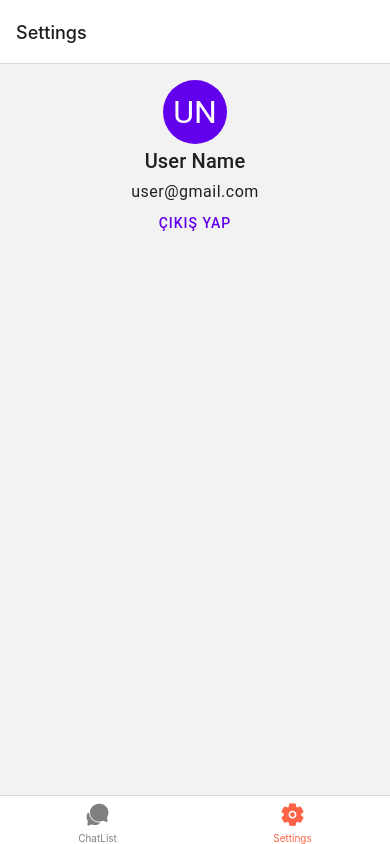
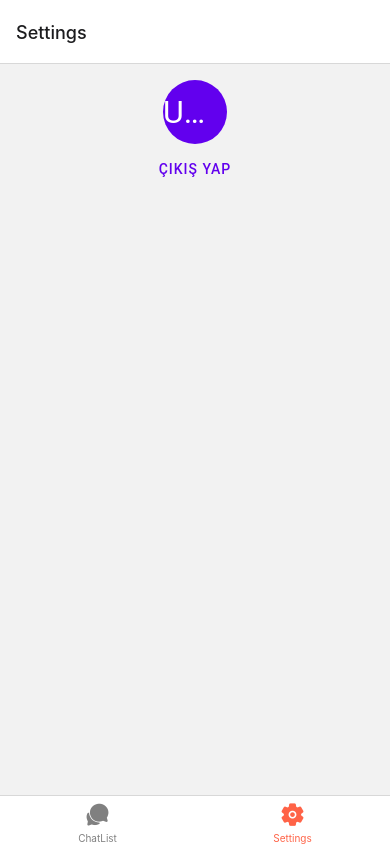
Before and after one commit to ucankalecansu/chat-app, a React Native app: screen /Settings in a window 390 px wide. Built offline with nearby package versions, Linux system fonts and the light colour scheme; no server answers.

Commit message:
settings ve chatlist

```diff
--- a/screens/ChatList.js
+++ b/screens/ChatList.js
@@ -1,22 +1,36 @@
-import React,{useState} from "react";
+import React,{useState,useEffect} from "react";
 import {View} from "react-native";
 import {List, Avatar,Button, Divider, FAB,Portal,Dialog} from "react-native-paper";
 import {TextInput} from "react-native-paper";
+import firebase from "firebase/compat";
 
 export default function ChatList(){
     const [isDialogVisible,setIsDialogVisible]=useState(false);
+    const[name,setName]=useState("");
+    const[email,setEmail]=useState("");
+
+    useEffect(()=>{
+        firebase.auth().onAuthStateChanged(user=>{
+            setName(user?.displayName ?? "")
+            setEmail(user?.email ?? "")
+
+        })
+    },[])
     return(
        <View style={{flex:1}}>
            <List.Item
-           title={"User Name"}
+           title={name}
            description={"Hi,I will be waiting for you"}
-           left={()=><Avatar.Text label={"UN"} size={56} />}
+           left={()=><Avatar.Text
+               label={name.split(' ')
+                   .reduce((prev,current)=>(prev + current[0]).toLocaleUpperCase(), '')}
+               size={56} />}
            />
            <Divider inset/>
 
            <Portal>
                <Dialog visible={isDialogVisible} onDismiss={()=> setIsDialogVisible(false)}>
-                   <Dialog.Title>New Chat</Dialog.Title>
+                   <Dialog.Title>Yeni Sohbet</Dialog.Title>
                    <Dialog.Content>
                        <TextInput label={"Konuşmak istediğiniz telefon numarasını giriniz."} />
                    </Dialog.Content>
--- a/screens/Settings.js
+++ b/screens/Settings.js
@@ -1,4 +1,4 @@
-import React from "react";
+import React, {useEffect, useState} from "react";
 import {Text,View} from "react-native";
 import {Avatar, Title, Subheading, Button} from "react-native-paper";
 import firebase from "firebase/compat";
@@ -6,15 +6,27 @@ import firebase from "firebase/compat";
 
 export default function Settings(){
 
+    const[name,setName]=useState("");
+    const[email,setEmail]=useState("");
+
+    useEffect(()=>{
+        firebase.auth().onAuthStateChanged(user=>{
+            setName(user?.displayName ?? "")
+            setEmail(user?.email ?? "")
+
+        })
+    },[])
+
 
     return(
         <View style={{alignItems:"center",marginTop:16}}>
-            <Avatar.Text label={"UN"} />
+            <Avatar.Text label={name.split(' ')
+                .reduce((prev,current)=>(prev + current[0]).toLocaleUpperCase(), '')} />
             <Title>
-                User Name
+                {name}
             </Title>
             <Subheading>
-                user@gmail.com
+                {email}
             </Subheading>
             <Button onPress={()=> firebase.auth().signOut()}>Çıkış Yap</Button>
 
```
